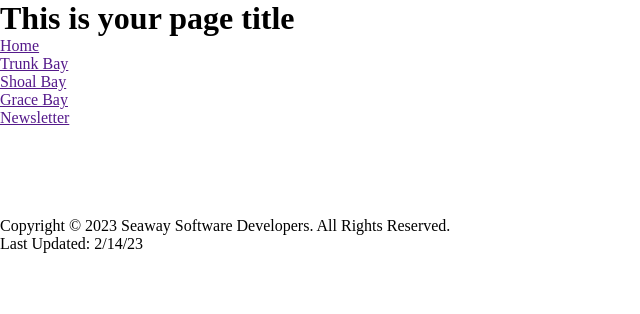
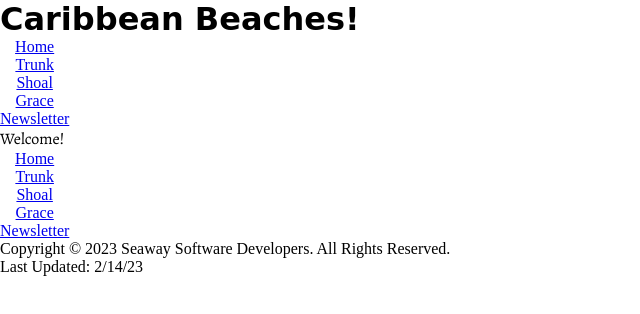
Before and after one commit to CodescriptKitten/beaches23, a plain HTML site: page index.html in a window 1280 px wide. Shown: the whole page, without its empty margins (0-640 px from the left). Drawn offline with nearby package versions, Linux system fonts and the light colour scheme; a web font is replaced by a local one.

Commit message:
page and css edits

```diff
--- a/css/styles.css
+++ b/css/styles.css
@@ -4,14 +4,22 @@
 
 Colors:
 
-
+#025CAA - Deep Sky Blue
+#74B8E8 - Sky Blue
+#159CAF - Dark Reef Aqua
+#0ABFBF - Shallow Reef Aqua
+#E0CDAF - Wet San Beige
 
 
 Fonts:
 
-
+font-family: 'Akronim', cursive; - display
+font-family: 'Alegreya', serif; - header
+font-family: 'Arima', cursive; - writing
 
 */
+
+@import url('https://fonts.googleapis.com/css2?family=Akronim&family=Alegreya:ital,wght@0,400;0,700;1,400;1,700&family=Arima:wght@200;400;700&display=swap');
 
 *, *:active {
     margin: 0;
@@ -24,19 +32,25 @@ body {
 }
 
 h1 {
-
+    font-family: 'Akronim', cursive;
 }
 
 h2 {
-
+    font-family: 'Alegreya', serif;
 }
 
 blockquote {
-
+    font-family: 'Alegreya', serif;
 }
 
 table {
 
+}
+
+nav ul {
+    display: inline-block;
+    text-align: center;
+    list-style-type: none;
 }
 
 nav a:link {
--- a/index.html
+++ b/index.html
@@ -3,32 +3,34 @@
     <head>
         <meta charset="UTF-8">
         <link rel="stylesheet" href="css/styles.css">
-        <title>Beaches23</title>
+        <title>Beaches - Home</title>
     </head>
     <body>
         <header>
-            <h1>This is your page title </h1>
+            <h1>Caribbean Beaches!</h1>
         </header>
         <nav>
             <ul>
-                <li><a href="">Home</a></li>
-                <li><a href="">Trunk Bay</a></li>
-                <li><a href="">Shoal Bay</a></li>
-                <li><a href="">Grace Bay</a></li>
-                <li><a href="">Newsletter</a></li>
+                <li><a href="index.html">Home</a></li>
+                <li><a href="trunk_bay.html">Trunk</a></li>
+                <li><a href="shoal_bay.html">Shoal</a></li>
+                <li><a href="grace_bay.html">Grace</a></li>
+                <li><a href="newsletter.html">Newsletter</a></li>
             </ul>
         </nav>
         <main>
+
+            <blockquote>Welcome!</blockquote>
 
         </main>
         <footer>
             <nav>
                 <ul>
-                    <li><a href=""></a></li>
-                    <li><a href=""></a></li>
-                    <li><a href=""></a></li>
-                    <li><a href=""></a></li>
-                    <li><a href=""></a></li>
+                    <li><a href="index.html">Home</a></li>
+                    <li><a href="trunk_bay.html">Trunk</a></li>
+                    <li><a href="shoal_bay.html">Shoal</a></li>
+                    <li><a href="grace_bay.html">Grace</a></li>
+                    <li><a href="newsletter.html">Newsletter</a></li>
                 </ul>
             </nav>
 
```
Also changed, not shown: grace_bay.html (+10 -10 lines), newsletter.html (+10 -10 lines), shoal_bay.html (+10 -10 lines), trunk_bay.html (+10 -10 lines).
